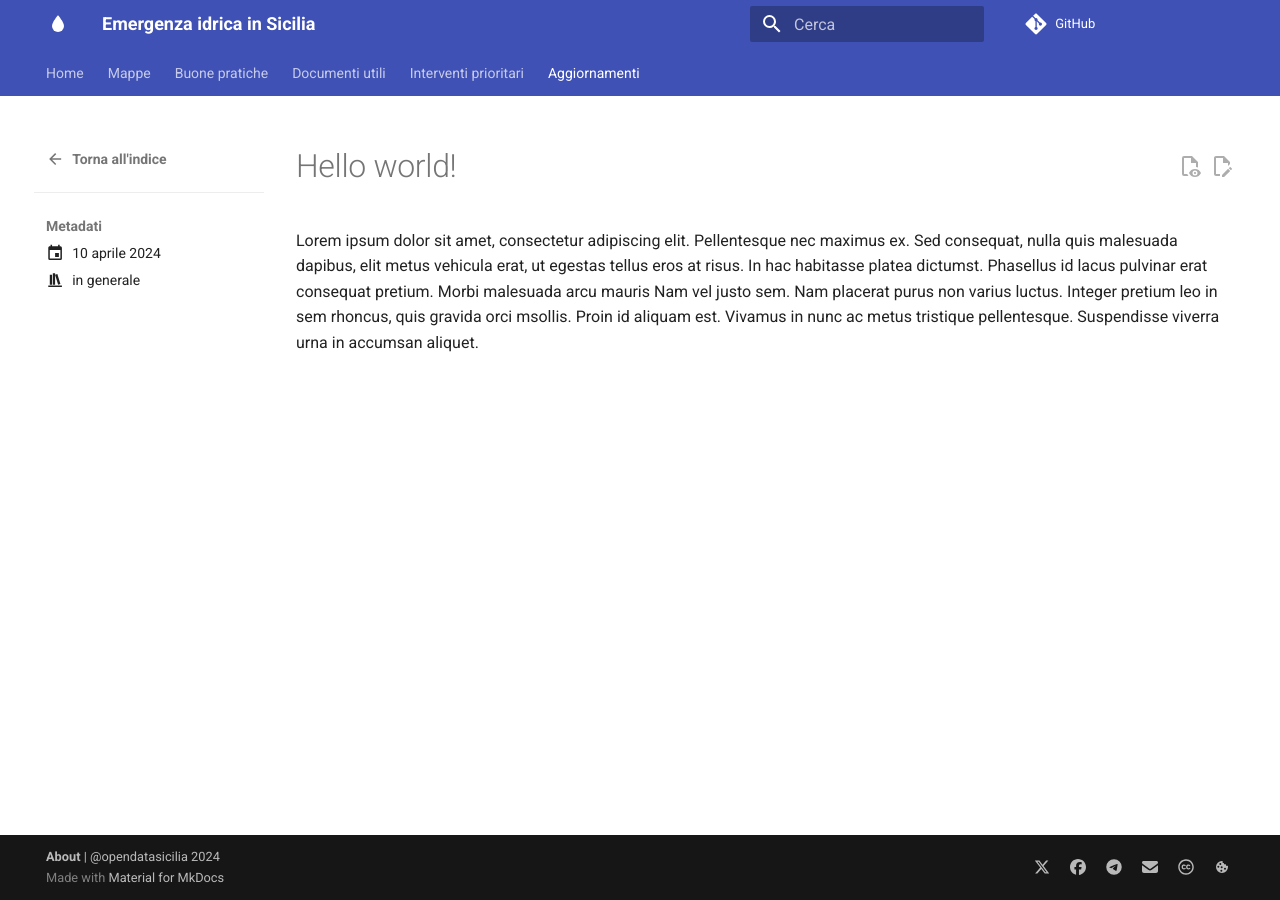
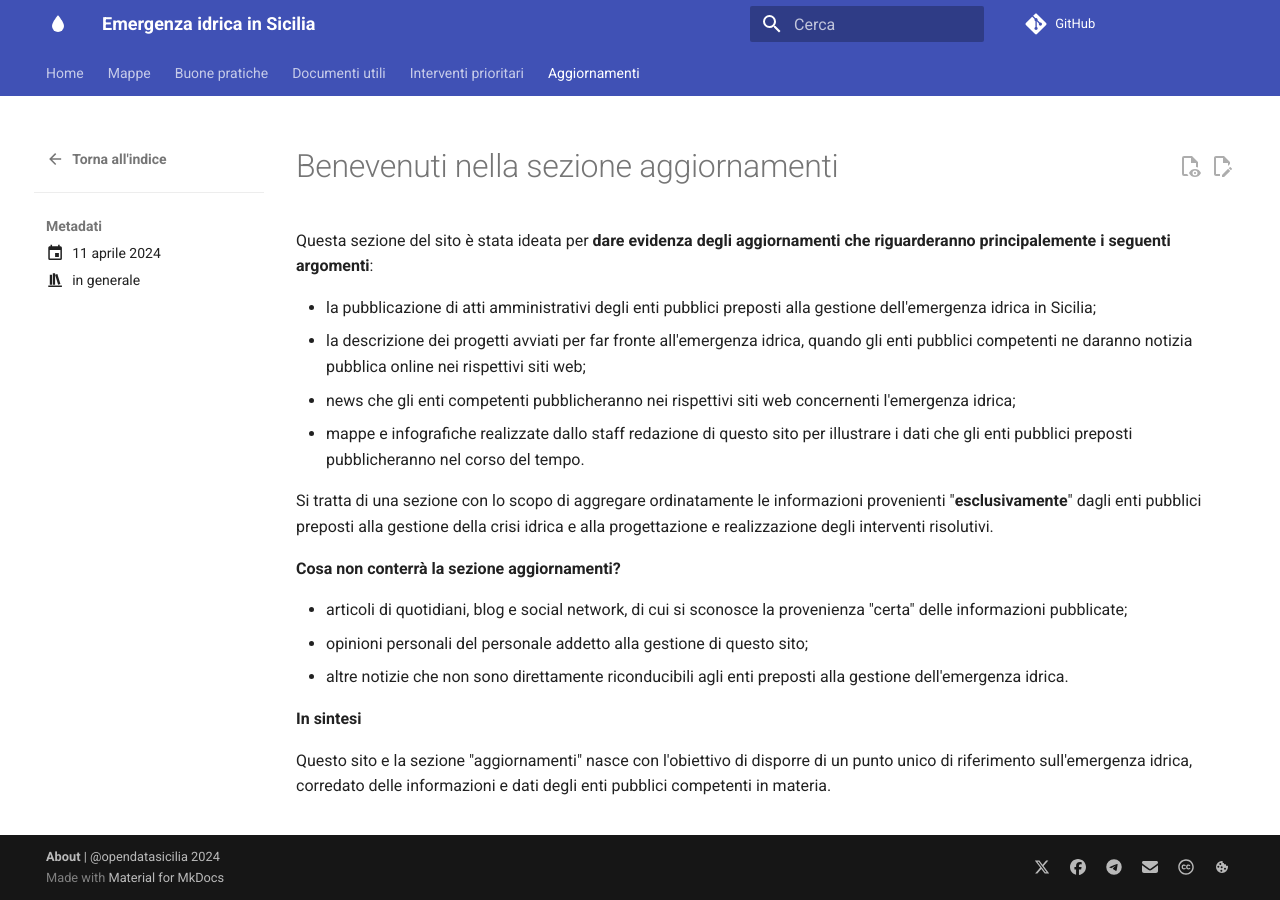
Before and after one commit to opendatasicilia/emergenza-idrica-sicilia, an MkDocs documentation site: the page built from docs/aggiornamenti/articoli/annuncio/index.md, in a window 1280 px wide. Built offline with MkDocs 1.6.1 and Material for MkDocs 9.7.7, drawn with Linux system fonts in a browser that asks for light colours; comment, search, counter and statistics services are not loaded.

Commit message:
Update index.md

```diff
--- a/docs/aggiornamenti/articoli/annuncio/index.md
+++ b/docs/aggiornamenti/articoli/annuncio/index.md
@@ -1,6 +1,6 @@
 ---
 draft: false
-date: 2024-04-10
+date: 2024-04-11
 hide:
   - navigation
   - toc
@@ -8,12 +8,23 @@ categories:
   - generale
 ---
 
-# Hello world!
+# Benevenuti nella sezione aggiornamenti
 
-Lorem ipsum dolor sit amet, consectetur adipiscing elit. Pellentesque nec
-maximus ex. Sed consequat, nulla quis malesuada dapibus, elit metus vehicula
-erat, ut egestas tellus eros at risus. In hac habitasse platea dictumst.
-Phasellus id lacus pulvinar erat consequat pretium. Morbi malesuada arcu mauris
-Nam vel justo sem. Nam placerat purus non varius luctus. Integer pretium leo in
-sem rhoncus, quis gravida orci msollis. Proin id aliquam est. Vivamus in nunc ac
-metus tristique pellentesque. Suspendisse viverra urna in accumsan aliquet.
+Questa sezione del sito è stata ideata per **dare evidenza degli aggiornamenti che riguarderanno principalemente i seguenti argomenti**:
+
+- la pubblicazione di atti amministrativi degli enti pubblici preposti alla gestione dell'emergenza idrica in Sicilia;
+- la descrizione dei progetti avviati per far fronte all'emergenza idrica, quando gli enti pubblici competenti ne daranno notizia pubblica online nei rispettivi siti web;
+- news che gli enti competenti pubblicheranno nei rispettivi siti web concernenti l'emergenza idrica;
+- mappe e infografiche realizzate dallo staff redazione di questo sito per illustrare i dati che gli enti pubblici preposti pubblicheranno nel corso del tempo.
+
+Si tratta di una sezione con lo scopo di aggregare ordinatamente le informazioni provenienti "**esclusivamente**" dagli enti pubblici preposti alla gestione della crisi idrica e alla progettazione e realizzazione degli interventi risolutivi.
+
+**Cosa non conterrà la sezione aggiornamenti?**
+
+- articoli di quotidiani, blog e social network, di cui si sconosce la provenienza "certa" delle informazioni pubblicate;
+- opinioni personali del personale addetto alla gestione di questo sito;
+- altre notizie che non sono direttamente riconducibili agli enti preposti alla gestione dell'emergenza idrica.
+
+**In sintesi**
+
+Questo sito e la sezione "aggiornamenti" nasce con l'obiettivo di disporre di un punto unico di riferimento sull'emergenza idrica, corredato delle informazioni e dati degli enti pubblici competenti in materia.
```
